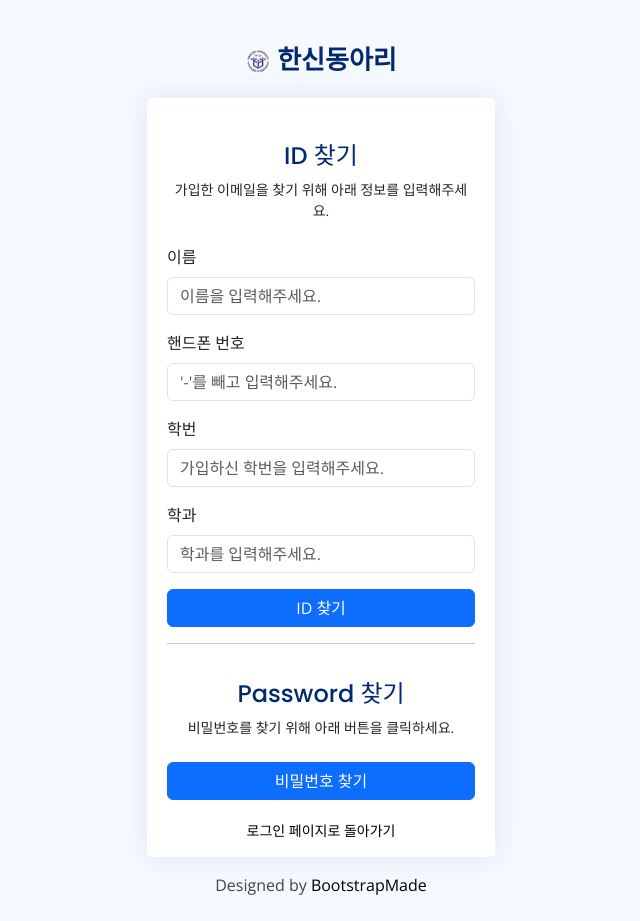
After one commit to flej3/Dong_a_ri_Da_rak_bang, a Node server app: page /pages-find-id-pw in a window 1280 px wide. The commit adds this page. Shown: the whole page, without its empty margins (319-959 px from the left). Run offline with Node 20, Linux system fonts and the light colour scheme; some libraries are stand-ins or nearby versions.

Commit message:
아이디, 비밀번호 찾기 로직 구현 완료

```diff
--- a/app/app.js
+++ b/app/app.js
@@ -33,6 +33,7 @@ const indexClubJoinDashboardRoutes = require('./src/routes/post/postRecruit/join
 const createClubRoutes = require('./src/routes/pages-create-club.route');
 const clubListRoutes = require('./src/routes/pages-club-list.route');
 const clubIntroductionRoutes = require('./src/routes/clubIntroduction/pages-clubIntroduction.route');
+const findIdPwRoutes = require('./src/routes/find-ID-PW/page-find-id-pw.route');
 
 //미들웨어
 app.use(express.json());
@@ -75,6 +76,7 @@ app.use(createClubRoutes);
 app.use(clubListRoutes);
 app.use(clubIntroductionRoutes);
 app.use(activeRoutes);
+app.use(findIdPwRoutes);
 
 app.set("view engine", "ejs");
 app.set("views", path.join(__dirname, "src/views/ejs-file"));
--- /dev/null
+++ b/app/src/routes/find-ID-PW/page-find-id-pw.route.js
@@ -0,0 +1,15 @@
+const express = require('express');
+const router = express.Router();
+const { findID, checkPwCode, changePw } = require('../../controllers/find-ID-PW/findIdPw.ctrl');
+
+router.get("/pages-find-id-pw", (req, res) => {
+    res.render("pages-findIdPw");
+});
+
+router.post("/api/find/ID", findID);
+
+router.post("/api/check/change/pw/code", checkPwCode);
+
+router.put("/api/change/pw", changePw);
+
+module.exports = router;
--- /dev/null
+++ b/app/src/views/assets/js/findIdPw.js
@@ -0,0 +1,151 @@
+function getFindIdFormData() {
+    const findIdFormData = {};
+    findIdFormData.user_name = document.getElementById('userName').value;
+    findIdFormData.user_ph_number = document.getElementById('userPhone').value;
+    findIdFormData.user_student_id = document.getElementById('userStudentID').value;
+    findIdFormData.user_department = document.getElementById('userDepartment').value;
+    return findIdFormData;
+}
+
+document.getElementById('findIDForm').addEventListener('submit', async (event) => {
+    event.preventDefault();
+    const findIdFormData = getFindIdFormData();
+    try {
+        const response = await fetch('/api/find/ID', {
+            method: 'POST',
+            body: JSON.stringify(findIdFormData),
+            headers: {
+                'Content-type': 'Application/json',
+            },
+        });
+        if (!response.ok) {
+            throw new Error('네트워크 응답이 올바르지 않습니다.');
+        }
+        const data = await response.json();
+        const resultModalBody = document.getElementById('resultModalBody');
+        if (data.user_id && data.user_id.user_id) {
+            resultModalBody.innerHTML = `
+            <div class="alert alert-success" role="alert">
+                <i class="bi bi-check-circle-fill"></i> 회원님의 ID는 <strong>${data.user_id.user_id}</strong> 입니다.
+            </div>
+            `;
+        } else {
+            resultModalBody.innerHTML = `
+            <div class="alert alert-danger" role="alert">
+                <i class="bi bi-exclamation-triangle-fill"></i> 입력하신 정보로 가입된 ID를 찾을 수 없습니다.
+            </div>
+            `;
+        }
+
+        const resultModal = new bootstrap.Modal(document.getElementById('resultModal'));
+        resultModal.show();
+    } catch (error) {
+        console.error('ID를 찾는도중 에러가 발생했습니다.');
+        alert('ID를 찾는도중 에러가 발생했습니다.');
+        window.location.reload();
+    }
+})
+
+document.getElementById('findPwButton').addEventListener('click', () => {
+    const passwordModal = new bootstrap.Modal(document.getElementById('passwordModal'));
+    passwordModal.show();
+})
+
+async function checkPasswordCode(pwCode){
+    try {
+        const response = await fetch('/api/check/change/pw/code', {
+            method: 'post',
+            body: JSON.stringify({pwCode}),
+            headers: {
+                'Content-type': 'Application/json',
+            },
+        });
+
+        if(!response.ok){
+            throw new Error("네트워크 응답이 올바르지 않습니다.");
+        }
+        const data = await response.json();
+
+        if(!data.success){
+            alert('올바른 코드가 아닙니다. 코드를 다시 확인해주세요.');
+            window.location.reload();
+            return;
+        }
+        document.getElementById('userId').value = data.user_id;
+
+        const previousModal = document.querySelector('.modal.show');
+        if (previousModal) {
+            const modalInstance = bootstrap.Modal.getInstance(previousModal);
+            modalInstance.hide();
+        }
+
+        const passwordResetModal = new bootstrap.Modal(document.getElementById('passwordResetModal'));
+        passwordResetModal.show();
+
+        document.getElementById('resetPasswordButton').addEventListener('click', async () => {
+            const newPasswordInput = document.getElementById('newPassword').value;
+            const confirmPasswordInput = document.getElementById('confirmPassword').value;
+            if (newPasswordInput === confirmPasswordInput) {
+                await changePw(data.user_id, confirmPasswordInput);
+            }
+        });
+
+    } catch (error) {
+        console.error('pw 변경 코드를 확인중 에러발생');
+        alert('pw 변경 코드를 확인중 에러발생');
+        window.location.reload();
+    }
+}
+
+async function changePw(id, pw){
+    try {
+        const response = await fetch('/api/change/pw', {
+            method: 'put',
+            body: JSON.stringify({id, pw}),
+            headers: {
+                'Content-type': 'Application/json',
+            },
+        });
+
+        if(!response.ok){
+            throw new Error('네트워크 응답이 올바르지 않습니다.');
+        }
+        const data = await response.json();
+
+        if(!data.success){
+            alert('비밀번호 변경에 실패 하였습니다.');
+            window.location.reload();
+            return;
+        }
+
+        alert('비밀번호 변경에 성공하였습니다!');
+        window.location.href = "/pages-login";
+    } catch (error) {
+        console.error('비밀번호 변경중 에러발생');
+        alert('비밀번호 변경중 에러발생');
+        window.location.reload();
+    }
+}
+
+document.getElementById('verifyCodeButton').addEventListener('click', async () => {
+    const pwCode = document.getElementById('verificationCode').value;
+    await checkPasswordCode(pwCode);
+})
+
+const newPasswordInput = document.getElementById('newPassword');
+const confirmPasswordInput = document.getElementById('confirmPassword');
+const passwordMismatchMessage = document.getElementById('passwordMismatchMessage');
+
+newPasswordInput.addEventListener('input', checkPasswordMatch);
+confirmPasswordInput.addEventListener('input', checkPasswordMatch);
+
+function checkPasswordMatch() {
+    const newPassword = newPasswordInput.value;
+    const confirmPassword = confirmPasswordInput.value;
+
+    if (newPassword === confirmPassword) {
+        passwordMismatchMessage.style.display = 'none';
+    } else {
+        passwordMismatchMessage.style.display = 'block';
+    }
+}
--- /dev/null
+++ b/app/src/views/ejs-file/pages-findIdPw.ejs
@@ -0,0 +1,231 @@
+<!DOCTYPE html>
+<html lang="en">
+
+<head>
+  <meta charset="utf-8">
+  <meta content="width=device-width, initial-scale=1.0" name="viewport">
+
+  <title>ID & Password 찾기</title>
+  <meta content="" name="description">
+  <meta content="" name="keywords">
+
+  <!-- Favicons -->
+  <link href="../../assets/img/hs-logo.png" rel="icon">
+  <link href="../../assets/img/hs-logo.png" rel="apple-touch-icon">
+
+  <!-- Google Fonts -->
+  <link href="https://fonts.gstatic.com" rel="preconnect">
+  <link href="https://fonts.googleapis.com/css?family=Open+Sans:300,300i,400,400i,600,600i,700,700i|Nunito:300,300i,400,400i,600,600i,700,700i|Poppins:300,300i,400,400i,500,500i,600,600i,700,700i" rel="stylesheet">
+
+  <!-- Vendor CSS Files -->
+  <link href="assets/vendor/bootstrap/css/bootstrap.min.css" rel="stylesheet">
+  <link href="assets/vendor/bootstrap-icons/bootstrap-icons.css" rel="stylesheet">
+  <link href="assets/vendor/boxicons/css/boxicons.min.css" rel="stylesheet">
+  <link href="assets/vendor/quill/quill.snow.css" rel="stylesheet">
+  <link href="assets/vendor/quill/quill.bubble.css" rel="stylesheet">
+  <link href="assets/vendor/remixicon/remixicon.css" rel="stylesheet">
+  <link href="assets/vendor/simple-datatables/style.css" rel="stylesheet">
+
+  <!-- Template Main CSS File -->
+  <link href="assets/css/style.css" rel="stylesheet">
+
+  <!-- =======================================================
+  * Template Name: NiceAdmin
+  * Updated: Mar 12 2024 with Bootstrap v5.3.3
+  * Template URL: https://bootstrapmade.com/nice-admin-bootstrap-admin-ejs-template/
+  * Author: BootstrapMade.com
+  * License: https://bootstrapmade.com/license/
+  ======================================================== -->
+</head>
+
+<body>
+
+  <main>
+    <div class="container">
+
+      <section class="section register min-vh-100 d-flex flex-column align-items-center justify-content-center py-4">
+        <div class="container">
+          <div class="row justify-content-center">
+            <div class="col-lg-4 col-md-6 d-flex flex-column align-items-center justify-content-center">
+
+              <div class="d-flex justify-content-center py-4">
+                <a href="/" class="logo d-flex align-items-center w-auto">
+                  <img src="../../assets/img/hs-logo.png" alt="">
+                  <span class="d-none d-lg-block">한신동아리</span>
+                </a>
+              </div><!-- End Logo -->
+
+              <div class="card mb-3">
+                <div class="card-body">
+                  <div class="pt-4 pb-2">
+                    <h5 class="card-title text-center pb-0 fs-4">ID 찾기</h5>
+                    <p class="text-center small">가입한 이메일을 찾기 위해 아래 정보를 입력해주세요.</p>
+                  </div>
+
+                  <form id="findIDForm" class="row g-3 needs-validation">
+                    <div class="col-12">
+                      <label for="userName" class="form-label">이름</label>
+                      <input type="text" name="userName" class="form-control" id="userName" placeholder="이름을 입력해주세요." required>
+                      <div class="invalid-feedback">이름을 입력해주세요.</div>
+                    </div>
+                    <div class="col-12">
+                      <label for="userPhone" class="form-label">핸드폰 번호</label>
+                      <input type="text" name="userPhone" class="form-control" id="userPhone" placeholder="'-'를 빼고 입력해주세요." required>
+                      <div class="invalid-feedback">전화번호를 입력해주세요.</div>
+                    </div>
+                    <div class="col-12">
+                      <label for="userStudentID" class="form-label">학번</label>
+                      <input type="text" name="userStudentID" class="form-control" id="userStudentID" placeholder="가입하신 학번을 입력해주세요." required>
+                      <div class="invalid-feedback">학번을 입력해주세요.</div>
+                    </div>
+                    <div class="col-12">
+                      <label for="userDepartment" class="form-label">학과</label>
+                      <input type="text" name="userDepartment" class="form-control" id="userDepartment" placeholder="학과를 입력해주세요." required>
+                      <div class="invalid-feedback">학과를 입력해주세요.</div>
+                    </div>
+                    <div class="col-12">
+                      <button class="btn btn-primary w-100" type="submit" id="findIDButton">ID 찾기</button>
+                    </div>
+                  </form>
+                  <hr>
+                  <div class="pb-2">
+                    <h5 class="card-title text-center pb-0 fs-4">Password 찾기</h5>
+                    <p class="text-center small">비밀번호를 찾기 위해 아래 버튼을 클릭하세요.</p>
+                  </div>
+
+                  <div class="d-flex justify-content-center">
+                    <button class="btn btn-primary w-100" id="findPwButton">비밀번호 찾기</button>
+                  </div>
+                </div>
+                <div class="col-12 text-center mb-3">
+                  <p class="small mb-0"><a href="/pages-login">로그인 페이지로 돌아가기</a></p>
+                </div>
+              </div>
+
+              <div class="credits">
+                <!-- All the links in the footer should remain intact. -->
+                <!-- You can delete the links only if you purchased the pro version. -->
+                <!-- Licensing information: https://bootstrapmade.com/license/ -->
+                <!-- Purchase the pro version with working PHP/AJAX contact form: https://bootstrapmade.com/nice-admin-bootstrap-admin-ejs-template/ -->
+                Designed by <a href="https://bootstrapmade.com/">BootstrapMade</a>
+              </div>
+
+            </div>
+          </div>
+        </div>
+
+      </section>
+
+    </div>
+
+    <!-- ID 찾기 Modal -->
+    <div class="modal fade" id="resultModal" tabindex="-1" aria-labelledby="resultModalLabel" aria-hidden="true">
+      <div class="modal-dialog modal-dialog-centered">
+        <div class="modal-content">
+          <div class="modal-header bg-primary text-white">
+            <h5 class="modal-title" id="resultModalLabel">ID 찾기 결과</h5>
+            <button type="button" class="btn-close" data-bs-dismiss="modal" aria-label="Close"></button>
+          </div>
+          <div class="modal-body" id="resultModalBody">
+            <!-- 결과 메시지가 여기에 표시됩니다. -->
+          </div>
+          <div class="modal-footer">
+            <button type="button" class="btn btn-secondary" data-bs-dismiss="modal">닫기</button>
+          </div>
+        </div>
+      </div>
+    </div>
+
+    <!-- Password 찾기 Modal -->
+    <div class="modal fade" id="passwordModal" tabindex="-1" aria-labelledby="passwordModalLabel" aria-hidden="true">
+      <div class="modal-dialog modal-dialog-centered">
+        <div class="modal-content">
+          <div class="modal-header bg-secondary text-white">
+            <h5 class="modal-title" id="passwordModalLabel">Password 찾기</h5>
+            <button type="button" class="btn-close" data-bs-dismiss="modal" aria-label="Close"></button>
+          </div>
+          <div class="modal-body">
+            <div class="card mb-3">
+              <div class="card-body">
+                <h5 class="card-title"><비밀번호 찾기 방법></h5>
+                <ul class="list-group list-group-flush">
+                  <li class="list-group-item">1. 오픈채팅에 들어가서 대화를 시작한다.</li>
+                  <li class="list-group-item">2. 운영진에게 문의 내용과 본인인증을 한다.</li>
+                  <li class="list-group-item">3. 인증후 운영진이 주는 코드를 아래 입력창에 넣는다.</li>
+                </ul>
+                <div class="text-center mt-3">
+                  <a href="https://open.kakao.com/o/shAShUlg" class="btn btn-primary" target="_blank">
+                    <i class="bi bi-chat-dots"></i> 카카오톡 오픈 채팅방
+                  </a>
+                </div>
+                <div class="input-group mt-3">
+                  <input type="text" class="form-control" id="verificationCode" placeholder="운영진이 제공한 코드를 입력하세요.">
+                  <button class="btn btn-primary" type="button" id="verifyCodeButton">확인</button>
+                </div>
+              </div>
+            </div>
+          </div>
+          <div class="modal-footer">
+            <button type="button" class="btn btn-secondary" data-bs-dismiss="modal">닫기</button>
+          </div>
+        </div>
+      </div>
+    </div>
+
+    <!-- 비밀번호 재입력 Modal -->
+    <div class="modal fade" id="passwordResetModal" tabindex="-1" aria-labelledby="passwordResetModalLabel" aria-hidden="true">
+      <div class="modal-dialog modal-dialog-centered">
+        <div class="modal-content">
+          <div class="modal-header bg-secondary text-white">
+            <h5 class="modal-title" id="passwordResetModalLabel">비밀번호 재설정</h5>
+            <button type="button" class="btn-close" data-bs-dismiss="modal" aria-label="Close"></button>
+          </div>
+          <div class="modal-body">
+            <!-- 유저가 입력한 코드에 해당하는 ID 표시 -->
+            <div class="mb-3">
+              <label for="userId" class="form-label">ID</label>
+              <input type="text" class="form-control" id="userId" value="유저가 입력한 코드에 해당하는 ID" readonly>
+            </div>
+            <!-- 비밀번호 입력 -->
+            <div class="mb-3">
+              <label for="newPassword" class="form-label">새로운 비밀번호</label>
+              <input type="password" class="form-control" id="newPassword" placeholder="새로운 비밀번호를 입력하세요.">
+            </div>
+            <!-- 비밀번호 확인 -->
+            <div class="mb-3">
+              <label for="confirmPassword" class="form-label">비밀번호 확인</label>
+              <input type="password" class="form-control" id="confirmPassword" placeholder="비밀번호를 다시 한번 입력하세요.">
+              <!-- 비밀번호 일치 여부 경고 메시지 -->
+              <div id="passwordMismatchMessage" class="invalid-feedback">비밀번호가 일치하지 않습니다.</div>
+            </div>
+          </div>
+          <div class="modal-footer">
+            <button type="button" class="btn btn-secondary" data-bs-dismiss="modal">닫기</button>
+            <button type="button" class="btn btn-primary" id="resetPasswordButton">비밀번호 재설정</button>
+          </div>
+        </div>
+      </div>
+    </div>
+  </main><!-- End #main -->
+
+  <a href="#" class="back-to-top d-flex align-items-center justify-content-center"><i class="bi bi-arrow-up-short"></i></a>
+
+  <!-- Vendor JS Files -->
+  <script src="assets/vendor/apexcharts/apexcharts.min.js"></script>
+  <script src="assets/vendor/bootstrap/js/bootstrap.bundle.min.js"></script>
+  <script src="assets/vendor/chart.js/chart.umd.js"></script>
+  <script src="assets/vendor/echarts/echarts.min.js"></script>
+  <script src="assets/vendor/quill/quill.min.js"></script>
+  <script src="assets/vendor/simple-datatables/simple-datatables.js"></script>
+  <script src="assets/vendor/tinymce/tinymce.min.js"></script>
+  <script src="assets/vendor/php-email-form/validate.js"></script>
+
+  <!-- Template Main JS File -->
+  <script src="assets/js/main.js"></script>
+
+  <!--Client JS File-->
+  <script defer src="../assets/js/findIdPw.js"></script>
+
+</body>
+
+</html>
--- a/app/src/views/ejs-file/pages-login.ejs
+++ b/app/src/views/ejs-file/pages-login.ejs
@@ -91,7 +91,7 @@
                       <button class="btn btn-primary w-100" type="submit" id="loginAccess">로그인</button>
                     </div>
                     <div class="col-12">
-                      <p class="small mb-0">계정이 없으신가요? <a href="pages-register">회원가입</a></p>
+                      <p class="small mb-0"><a href="pages-find-id-pw">ID, 비밀번호 찾기</a> | <a href="pages-register">회원가입</a></p>
                     </div>
                   </form>
 
```
Also changed, not shown: app/src/controllers/find-ID-PW/findIdPw.ctrl.js (added, +70 -0 lines).
